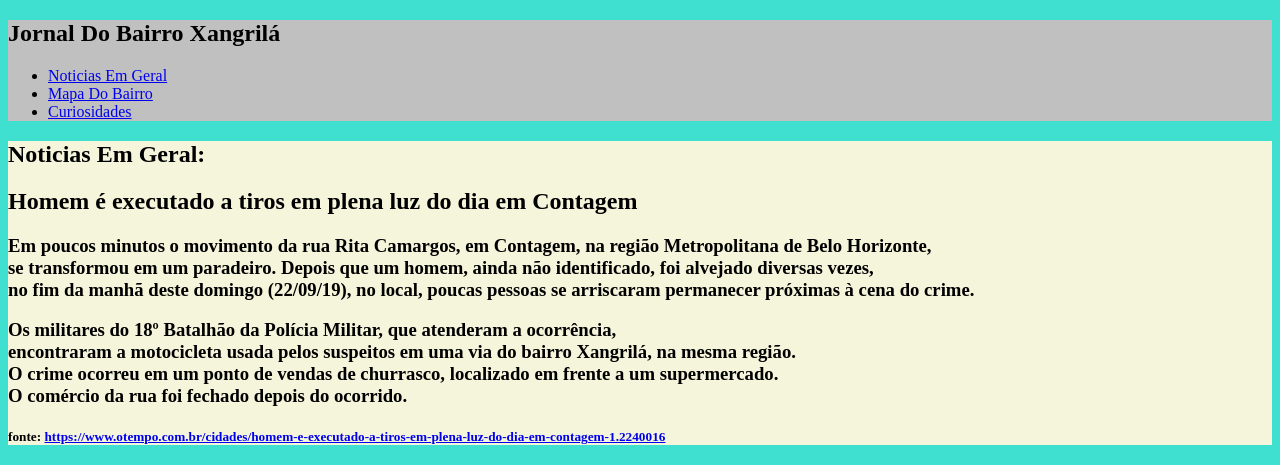
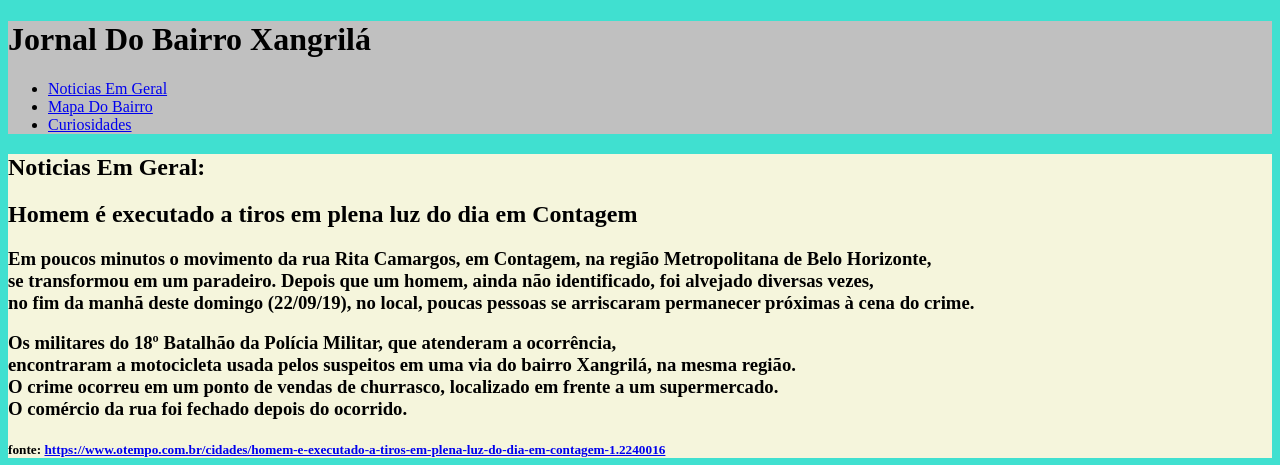
Before and after one commit to MikhaelPaz/Jornal-Do-Bairro-Xangrila, a plain HTML site: page index.html in a window 1280 px wide. Shown: the top 465 px of the page. Drawn offline with Linux system fonts and the light colour scheme.

Commit message:
Update index.html

```diff
--- a/index.html
+++ b/index.html
@@ -4,7 +4,8 @@
     </head>
     <body>
       <header>
-          <nav> <h1 id:"titulo">Jornal Do Bairro Xangrilá</h1> <ul> <li><a href="#not">Noticias Em Geral</a></li>
+           <h1 id:"titulo">Jornal Do Bairro Xangrilá</h1>
+          <nav> <ul> <li><a href="#not">Noticias Em Geral</a></li>
         <li><a href="#map">Mapa Do Bairro</a></li>
         <li><a href="#cur">Curiosidades</a></li> </ul> </nav>
      </header>
```
